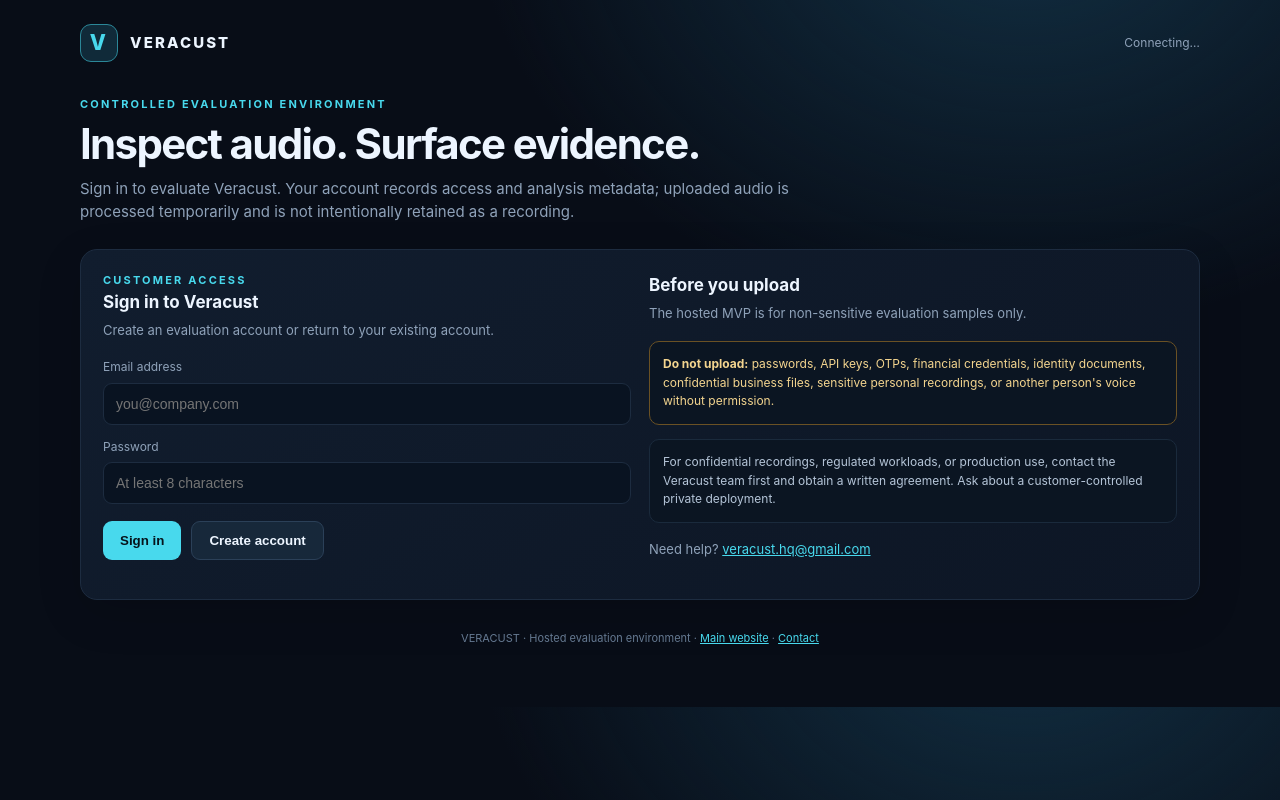
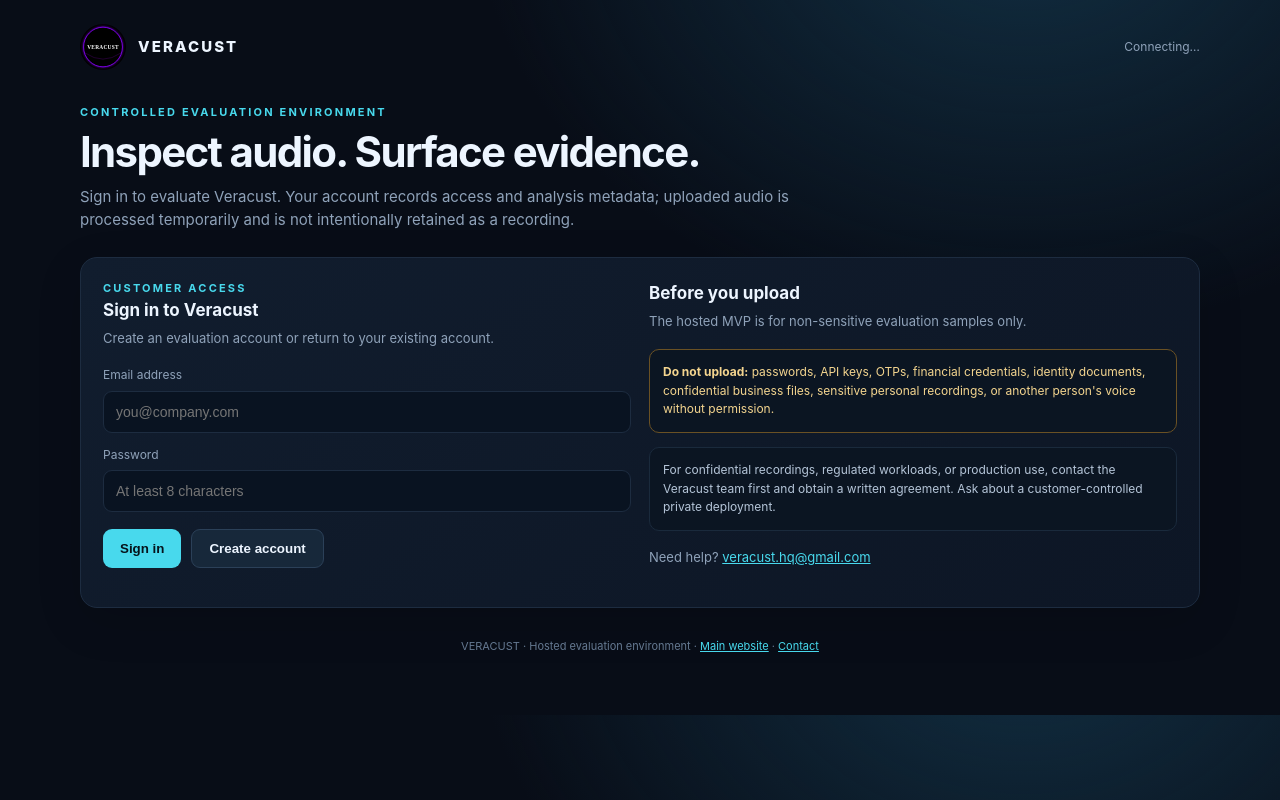
Before and after one commit to veracust-HQ/Veracust-V0.2, a plain HTML site: page frontend/index.html in a window 1280 px wide. Drawn offline with nearby package versions, Linux system fonts and the light colour scheme.

Commit message:
Use Veracust logo in dashboard

```diff
--- a/frontend/index.html
+++ b/frontend/index.html
@@ -12,7 +12,7 @@ a{color:var(--cyan)}.wrap{max-width:1160px;margin:auto;padding:24px 20px 60px}.t
 <script src="https://cdn.jsdelivr.net/npm/@supabase/supabase-js@2.49.1"></script>
 </head>
 <body><main class="wrap">
-<header class="top"><a class="brand" href="https://veracust-website.onrender.com/" style="color:inherit;text-decoration:none"><div class="mark">V</div><span>VERACUST</span></a><div class="topactions"><span class="status" id="healthText">Connecting…</span><button class="btn secondary hidden" id="signOut">Sign out</button></div></header>
+<header class="top"><a class="brand" href="https://veracust-website.onrender.com/" style="color:inherit;text-decoration:none"><img class="mark" src="/logo.svg" alt="Veracust logo" style="width:46px;height:46px;object-fit:contain;border:0;border-radius:50%;background:transparent" /><span>VERACUST</span></a><div class="topactions"><span class="status" id="healthText">Connecting…</span><button class="btn secondary hidden" id="signOut">Sign out</button></div></header>
 <section class="hero"><div class="eyebrow">Controlled evaluation environment</div><h1>Inspect audio. Surface evidence.</h1><p>Sign in to evaluate Veracust. Your account records access and analysis metadata; uploaded audio is processed temporarily and is not intentionally retained as a recording.</p></section>
 
 <section id="authPanel" class="panel">
```
